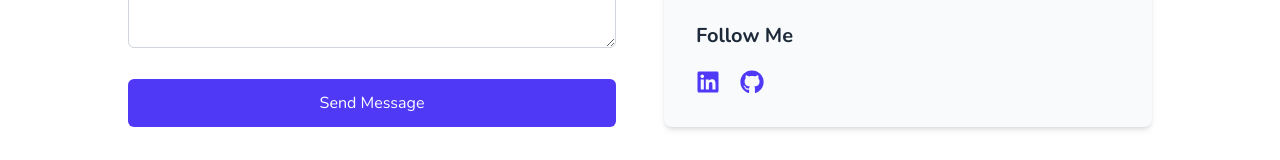
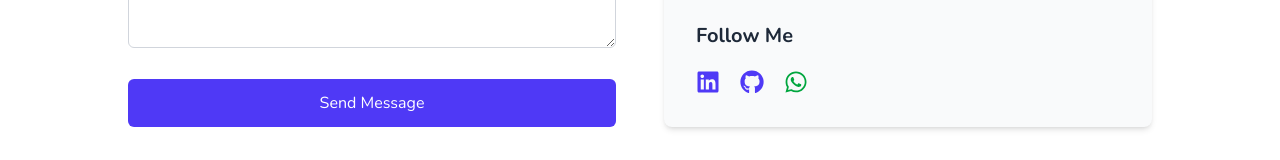
Before and after one commit to clifforddonk/portfolio, a Next.js app: page /portfolio in a window 1280 px wide. Shown: the part 4024-4184 px from the top of the page. Built offline with nearby package versions, Linux system fonts and the light colour scheme; no server answers.

Commit message:
new changes

```diff
--- a/app/components/ContactForm.jsx
+++ b/app/components/ContactForm.jsx
@@ -10,6 +10,7 @@ import {
   FaEnvelope,
   FaPhone,
   FaMapMarkerAlt,
+  FaWhatsapp,
 } from "react-icons/fa";
 
 export default function ContactForm() {
@@ -23,7 +24,6 @@ export default function ContactForm() {
   }, []);
 
   const handleSubmit = (e) => {
-
     e.preventDefault();
 
     emailjs
@@ -309,6 +309,19 @@ export default function ContactForm() {
                 >
                   <FaGithub />
                 </motion.a>
+                <motion.a
+                  href="https://wa.me/233535563779" // WhatsApp link with your number (without + and spaces)
+                  target="_blank"
+                  whileHover={{ y: -3 }}
+                  className={`text-2xl ${
+                    theme === "dark"
+                      ? "text-green-400 hover:text-green-300"
+                      : "text-green-600 hover:text-green-500"
+                  }`}
+                  aria-label="WhatsApp"
+                >
+                  <FaWhatsapp />
+                </motion.a>
               </div>
             </div>
           </div>
```
